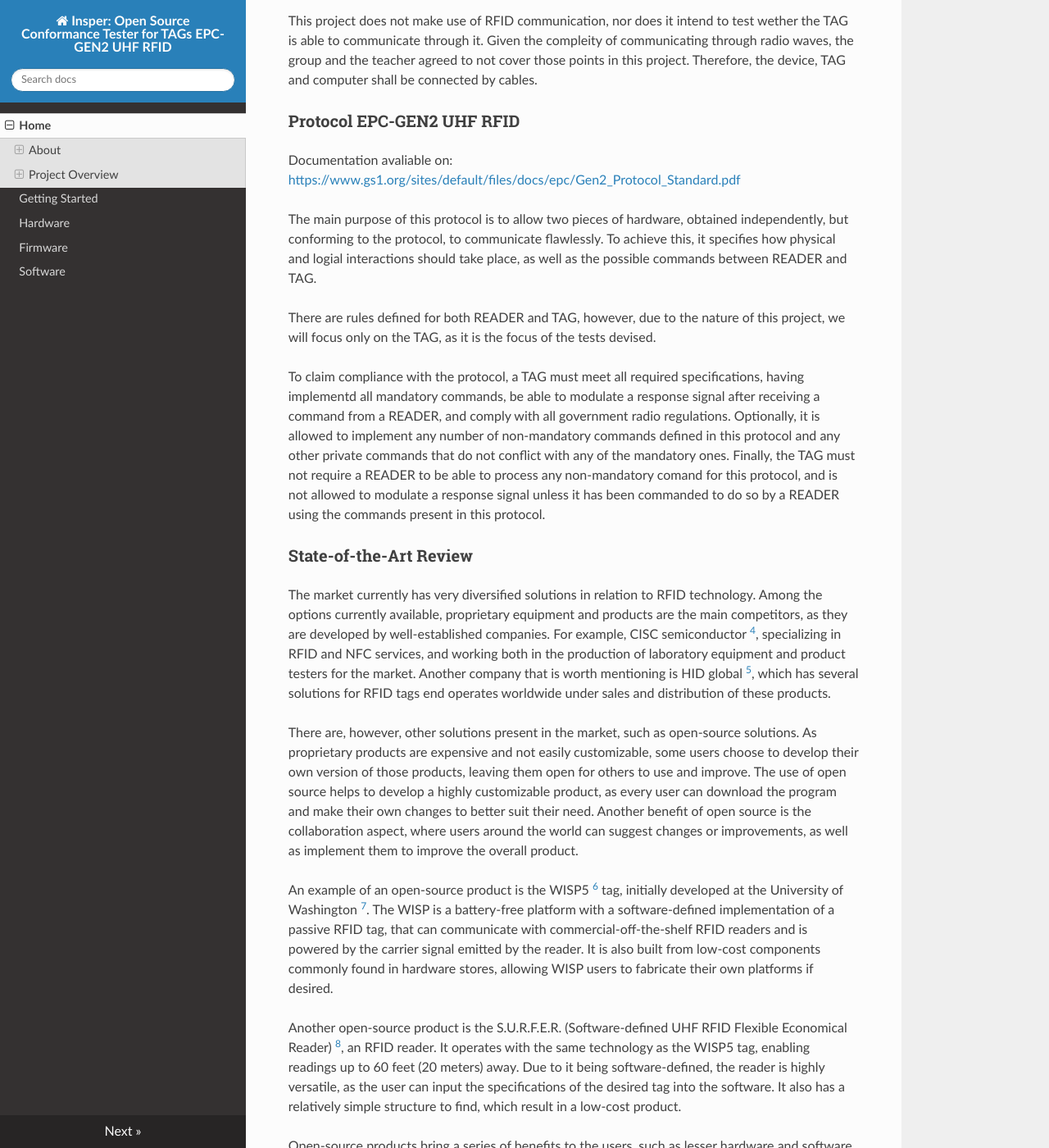
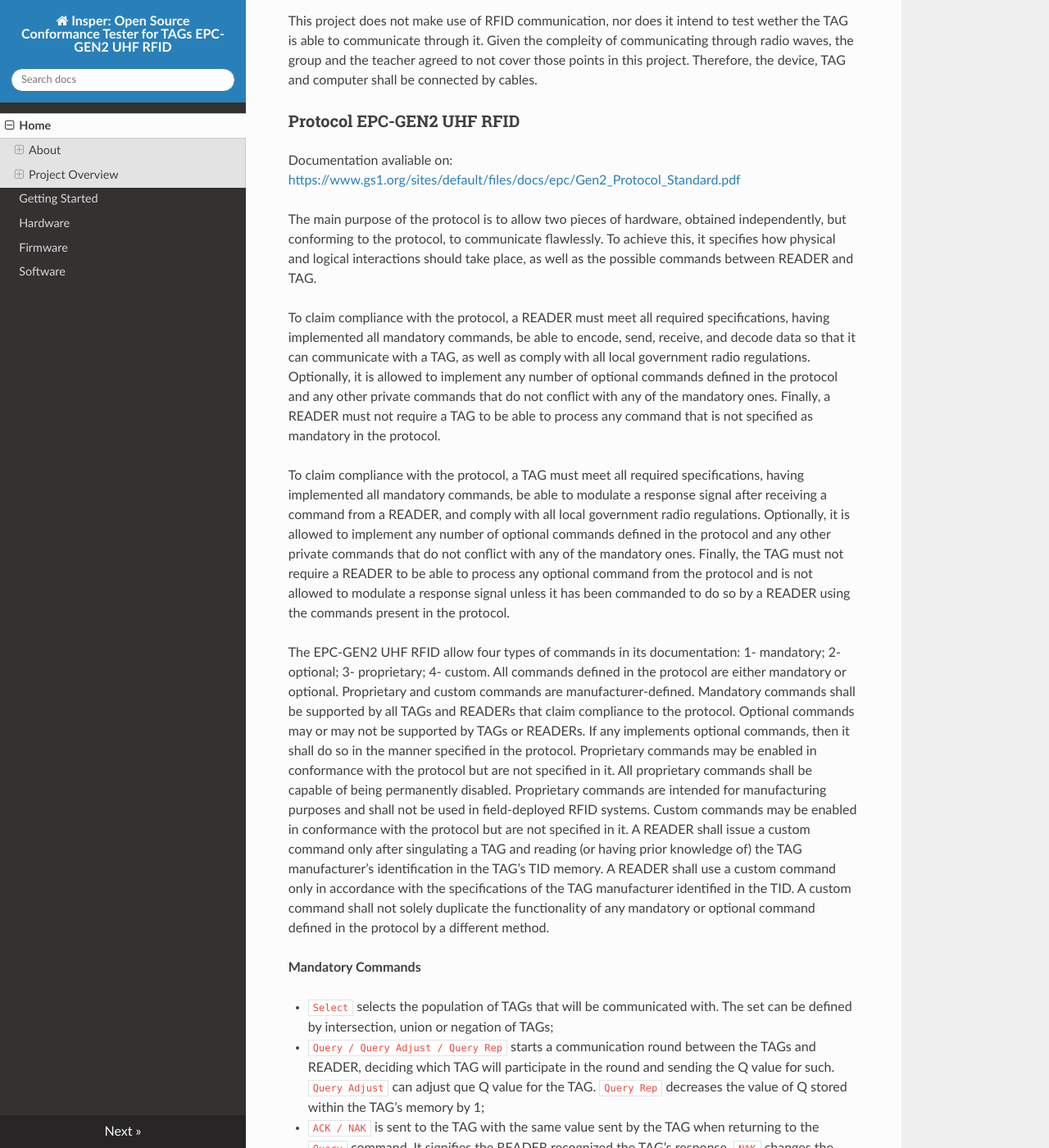
Before and after one commit to pfeinsper/21b-indago-rfid-conformance-tester, an MkDocs documentation site: the page built from docs-src/index.md, in a window 1280 px wide and 1400 px high, scrolled down 1510 px. Shown: the whole window at 82% size. Built offline with MkDocs 1.6.1, drawn with Linux system fonts in a browser that asks for light colours; nearby versions of some CDN libraries; some of the changed text lies outside the part shown.

Commit message:
atualizacao do protocolo doc

```diff
--- a/docs-src/index.md
+++ b/docs-src/index.md
@@ -48,11 +48,34 @@ This project does not make use of RFID communication, nor does it intend to test
 
 Documentation avaliable on: <https://www.gs1.org/sites/default/files/docs/epc/Gen2_Protocol_Standard.pdf>
 
-The main purpose of this protocol is to allow two pieces of hardware, obtained independently, but conforming to the protocol, to communicate flawlessly. To achieve this, it specifies how physical and logial interactions should take place, as well as the possible commands between READER and TAG.
+The main purpose of the protocol is to allow two pieces of hardware, obtained independently, but conforming to the protocol, to communicate flawlessly. To achieve this, it specifies how physical and logical interactions should take place, as well as the possible commands between READER and TAG.
 
-There are rules defined for both READER and TAG, however, due to the nature of this project, we will focus only on the TAG, as it is the focus of the tests devised.
+To claim compliance with the protocol, a READER must meet all required specifications, having implemented all mandatory commands, be able to encode, send, receive, and decode data so that it can communicate with a TAG, as well as comply with all local government radio regulations. Optionally, it is allowed to implement any number of optional commands defined in the protocol and any other private commands that do not conflict with any of the mandatory ones. Finally, a READER must not require a TAG to be able to process any command that is not specified as mandatory in the protocol.
 
-To claim compliance with the protocol, a TAG must meet all required specifications, having implementd all mandatory commands, be able to modulate a response signal after receiving a command from a READER, and comply with all government radio regulations. Optionally, it is allowed to implement any number of non-mandatory commands defined in this protocol and any other private commands that do not conflict with any of the mandatory ones. Finally, the TAG must not require a READER to be able to process any non-mandatory comand for this protocol, and is not allowed to modulate a response signal unless it has been commanded to do so by a READER using the commands present in this protocol.
+To claim compliance with the protocol, a TAG must meet all required specifications, having implemented all mandatory commands, be able to modulate a response signal after receiving a command from a READER, and comply with all local government radio regulations. Optionally, it is allowed to implement any number of optional commands defined in the protocol and any other private commands that do not conflict with any of the mandatory ones. Finally, the TAG must not require a READER to be able to process any optional command from the protocol and is not allowed to modulate a response signal unless it has been commanded to do so by a READER using the commands present in the protocol.
+
+The EPC-GEN2 UHF RFID allow four types of commands in its documentation: 1- mandatory; 2- optional; 3- proprietary; 4- custom. All commands defined in the protocol are either mandatory or optional. Proprietary and custom commands are manufacturer-defined.
+Mandatory commands shall be supported by all TAGs and READERs that claim compliance to the protocol.
+Optional commands may or may not be supported by TAGs or READERs. If any implements optional commands, then it shall do so in the manner specified in the protocol.
+Proprietary commands may be enabled in conformance with the protocol but are not specified in it. All proprietary commands shall be capable of being permanently disabled. Proprietary commands are intended for manufacturing purposes and shall not be used in field-deployed RFID systems.
+Custom commands may be enabled in conformance with the protocol but are not specified in it. A READER shall issue a custom command only after singulating a TAG and reading (or having prior knowledge of) the TAG manufacturer’s identification in the TAG’s TID memory. A READER shall use a custom command only in accordance with the specifications of the TAG manufacturer identified in the TID. A custom command shall not solely duplicate the functionality of any mandatory or optional command defined in the protocol by a different method.
+
+**Mandatory Commands**
+
+-	`Select` selects the population of TAGs that will be communicated with. The set can be defined by intersection, union or negation of TAGs;
+-	`Query / Query Adjust / Query Rep` starts a communication round between the TAGs and READER, deciding which TAG will participate in the round and sending the Q value for such. `Query Adjust` can adjust que Q value for the TAG. `Query Rep` decreases the value of Q stored within the TAG’s memory by 1;
+-	`ACK / NAK` is sent to the TAG with the same value sent by the TAG when returning to the `Query` command. It signifies the READER recognized the TAG’s response. `NAK` changes the state of the TAGs involved in the round to `arbitrate`, in which they remain as stand-by;
+-	`Req_RN` requests a new random number (RN16), sending the previous one as authentication;
+-	`Read / Write` requests the reading of information within a specified address in the TAG’s memory bank. `Write` sends information to be written in that address instead;
+-	`Kill / Lock` sets the tag as unusable. It is a way to end the communication so that the TAG no longer responds. `Lock` can lock or unlock portions of the TAG’s memory bank for `Write` access.
+
+**Handshake**
+
+The diagram below can be found in annex E of the EPC-GEN2 documentation and represents the Hand-shake between READER and TAG.
+
+![](Handshake.png)
+
+The READER sends a `Query` (1), to start an inventory round with the TAG. Upon recognizing the inventory round, the TAG checks whether to respond, and responds with a 16-bit random number `RN16` (2). To establish the communication as successful, the reader sends the `ACK` (3) containing the same RN16. Having received and validated the confirmation, the TAG responds with `PC/XPC, EPC` (4). The reader then send a `Req_RN` (5), again with the old RN16, requesting a new RN16 to continue the communication. If the TAG again validates the RN16, it responds with the `handle` (6), a new RN16. Once the READER receives the `handle`, the handshake is effectively over and the `handle` will be used as authentication for all communication from that point forwards. Every `command` (7) will be sent together with the `handle` and TAG will always verify the `handle` before responding (8).
 
 ### State-of-the-Art Review
 
```
Also changed, not shown: docs-src/Handshake.png (added).
